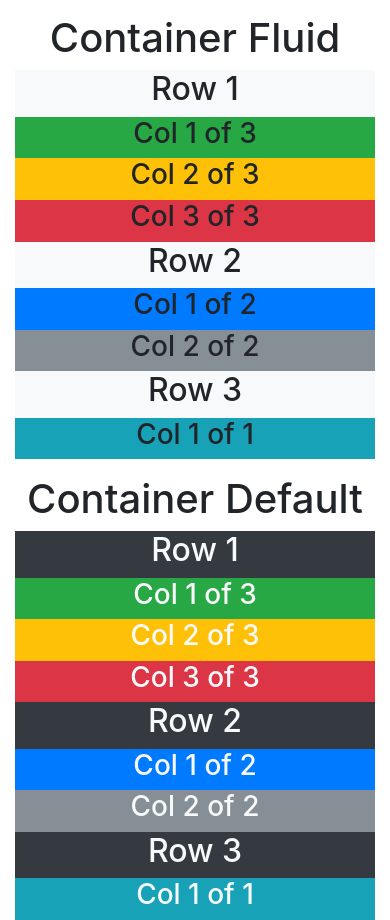
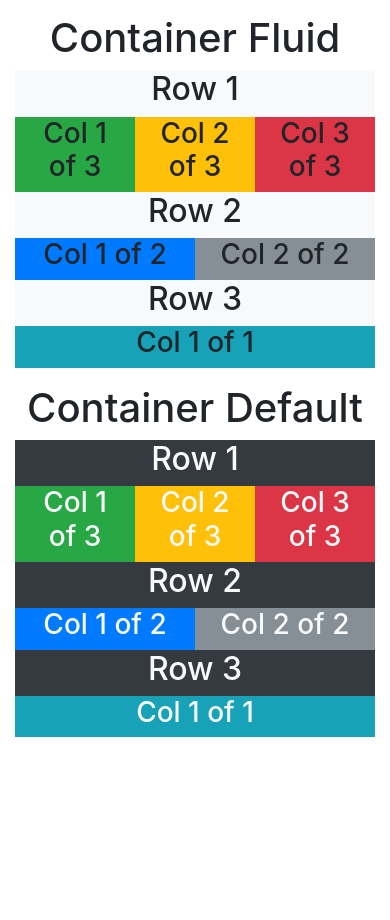
Before and after one commit to Gurenax/react-bootstrap-components, a React (Create React App) app: page / in a window 390 px wide. Shown: the part 3368-4288 px from the top of the page. After the commit the page ends 4105 px from the top, so only its background shows below. Built offline with nearby package versions, Linux system fonts and the light colour scheme.

Commit message:
Refactor Col component

```diff
--- a/src/App.js
+++ b/src/App.js
@@ -150,20 +150,20 @@ class App extends Component {
             <Container variation='fluid' className='bg-light'>
               <h2>Row 1</h2>
               <Row>
-                <Col size='md' span='4' className='bg-success'><h3>Col 1 of 3</h3></Col>
-                <Col size='md' span='4' className='bg-warning'><h3>Col 2 of 3</h3></Col>
-                <Col size='md' span='4' className='bg-danger'><h3>Col 3 of 3</h3></Col>
+                <Col span='4' className='bg-success'><h3>Col 1 of 3</h3></Col>
+                <Col span='4' className='bg-warning'><h3>Col 2 of 3</h3></Col>
+                <Col span='4' className='bg-danger'><h3>Col 3 of 3</h3></Col>
               </Row>
 
               <h2>Row 2</h2>
               <Row>
-                <Col size='md' span='6' className='bg-primary'><h3>Col 1 of 2</h3></Col>
-                <Col size='md' span='6' className='bg-secondary'><h3>Col 2 of 2</h3></Col>
+                <Col md='6' className='bg-primary'><h3>Col 1 of 2</h3></Col>
+                <Col md='6' className='bg-secondary'><h3>Col 2 of 2</h3></Col>
               </Row>
 
               <h2>Row 3</h2>
               <Row>
-                <Col size='md' span='12' className='bg-info'><h3>Col 1 of 1</h3></Col>
+                <Col lg='12' className='bg-info'><h3>Col 1 of 1</h3></Col>
               </Row>
             </Container>
           </div>
@@ -173,20 +173,20 @@ class App extends Component {
             <Container className='bg-dark text-light'>
               <h2>Row 1</h2>
               <Row>
-                <Col size='md' span='4' className='bg-success'><h3>Col 1 of 3</h3></Col>
-                <Col size='md' span='4' className='bg-warning'><h3>Col 2 of 3</h3></Col>
-                <Col size='md' span='4' className='bg-danger'><h3>Col 3 of 3</h3></Col>
+                <Col span='4' className='bg-success'><h3>Col 1 of 3</h3></Col>
+                <Col span='4' className='bg-warning'><h3>Col 2 of 3</h3></Col>
+                <Col span='4' className='bg-danger'><h3>Col 3 of 3</h3></Col>
               </Row>
 
               <h2>Row 2</h2>
               <Row>
-                <Col size='md' span='6' className='bg-primary'><h3>Col 1 of 2</h3></Col>
-                <Col size='md' span='6' className='bg-secondary'><h3>Col 2 of 2</h3></Col>
+                <Col md='6' className='bg-primary'><h3>Col 1 of 2</h3></Col>
+                <Col md='6' className='bg-secondary'><h3>Col 2 of 2</h3></Col>
               </Row>
 
               <h2>Row 3</h2>
               <Row>
-                <Col size='md' span='12' className='bg-info'><h3>Col 1 of 1</h3></Col>
+                <Col lg='12' className='bg-info'><h3>Col 1 of 1</h3></Col>
               </Row>
             </Container>
           </div>
--- a/src/components/grid/Col.js
+++ b/src/components/grid/Col.js
@@ -3,20 +3,39 @@ import React from 'react'
 /*
 *   Col component
 *   children - components inside the Row component
-*   size - size of screen (i.e. sm, md, lg, xl)
 *   span - column span
+*   sm - enable small screen breakpoint (e.g. sm, sm='4')
+*   md - enable medium screen breakpoint (e.g. md, md='4')
+*   lg - enable large screen breakpoint (e.g. lg, lg='4')
+*   xl - enable extra large screen breakpoint (e.g. xl, xl='4')
 *   className - optional classes
 */
-const Col = ({ children, size, span, className }) => {
-  let classes = 'col'
-  if (!!size) classes += `-${size}`
-  if (!!span) classes += `-${span}`
+const Col = ({ children, span, sm, md, lg, xl, className }) => {
+  let classes = ''
   if (!!className) classes += ` ${className}`
   return (
-    <div className={ classes }>
+    <div className={ [ classNameForSpan(span), classNameForScreen(sm, md, lg, xl, span), classes].join(' ') }>
       {children}
     </div>
   )
 }
 
+function classNameForSpan(span) {
+  if (!span) return ' col'
+  else return `col-${span}`
+}
+
+function classNameForScreen(sm, md, lg, xl, span) {
+  let classes = ''
+  if(sm) classes+= ' col-sm'
+  if(sm!==undefined && sm.length>0) classes+= `-${sm}`
+  if(md) classes+= ' col-md'
+  if(md!==undefined && md.length>0) classes+= `-${md}`
+  if(lg) classes+= ' col-lg'
+  if(lg!==undefined && lg.length>0) classes+= `-${lg}`
+  if(xl) classes+= ' col-xl'
+  if(xl!==undefined && xl.length>0) classes+= `-${xl}`
+  return classes;
+}
+
 export default Col
```
Also changed, not shown: 1 other file (tests, documents, lock files or other folders).
